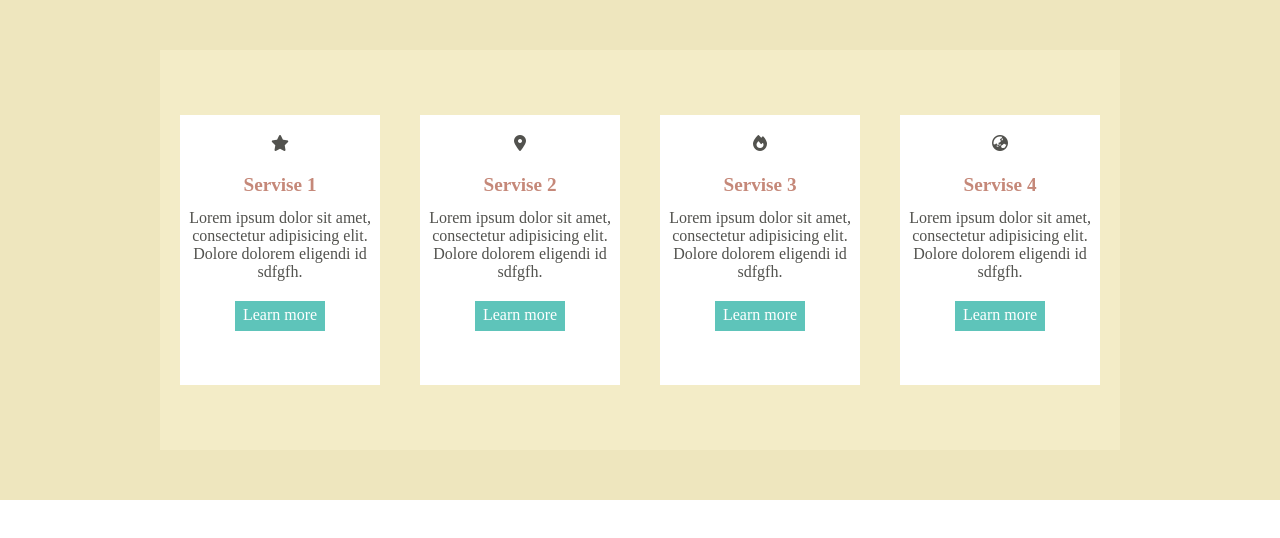
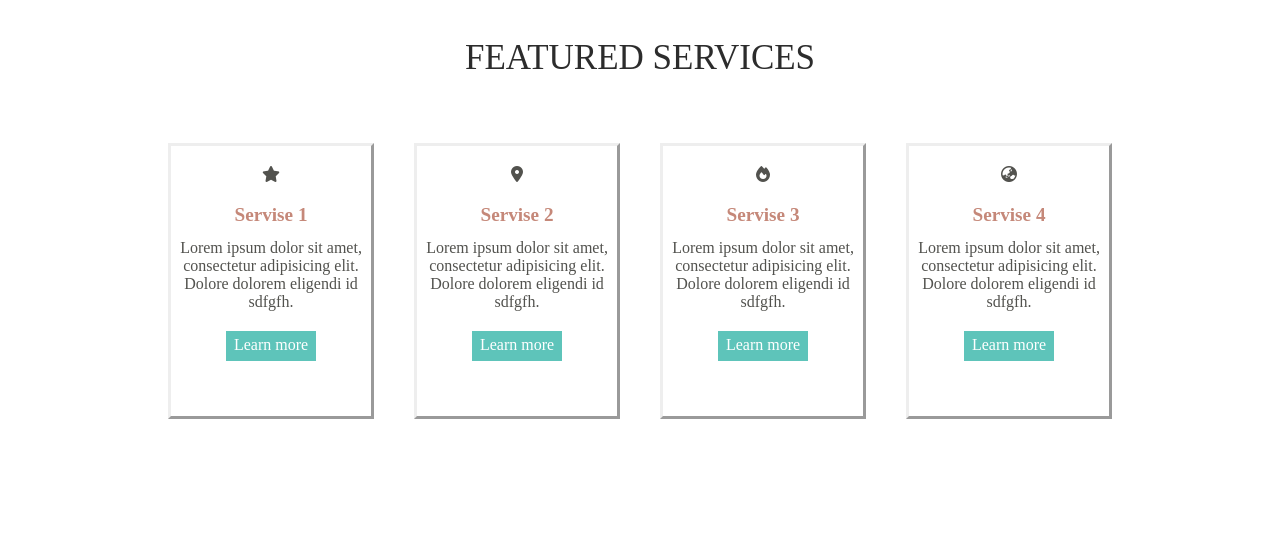
Before and after one commit to Solomyn-ka/lesson1, a plain HTML site: page lesson2/cards2/lesson2.2.html in a window 1280 px wide. Drawn offline with Linux system fonts and the light colour scheme.

Commit message:
доставляла текст

```diff
--- a/lesson2/cards2/lesson2.2.html
+++ b/lesson2/cards2/lesson2.2.html
@@ -13,6 +13,11 @@
 
 
     <div class="services">
+<!--        <div class="block">-->
+            <div class="texst">
+                FEATURED SERVICES
+            </div>
+<!--        </div>-->
 
         <div class="fire">
 <!---->
--- a/lesson2/cards2/style2.2.css
+++ b/lesson2/cards2/style2.2.css
@@ -4,7 +4,7 @@ body{
 
 .services{
     height: 500px ;
-    background: #eee6be;
+    background: #ffffff;
     display: flex;
     flex-direction: row;
     align-items: center;
@@ -19,6 +19,7 @@ body{
     display: flex;
     flex-direction: column;
     align-items: center;
+    border-style: outset;
 
 
 }
@@ -60,8 +61,9 @@ body{
 
  }
   .fire {
-      height: 400px;
-      background: #f3ecc7;
+      margin-bottom: 70px;
+      height: 300px;
+      background: #ffffff;
       display: flex;
       flex-direction: row;
       align-items: center;
@@ -70,3 +72,17 @@ body{
 
 
   }
+
+.texst{
+    margin: 0;
+    height: 100px;
+    width: 100%;
+    color: #2c2c2c;
+    font-family: "Times New Roman", serif;
+    font-size: 35px;
+    display: flex;
+    justify-content: center;
+    align-items: center;
+
+
+}
```
